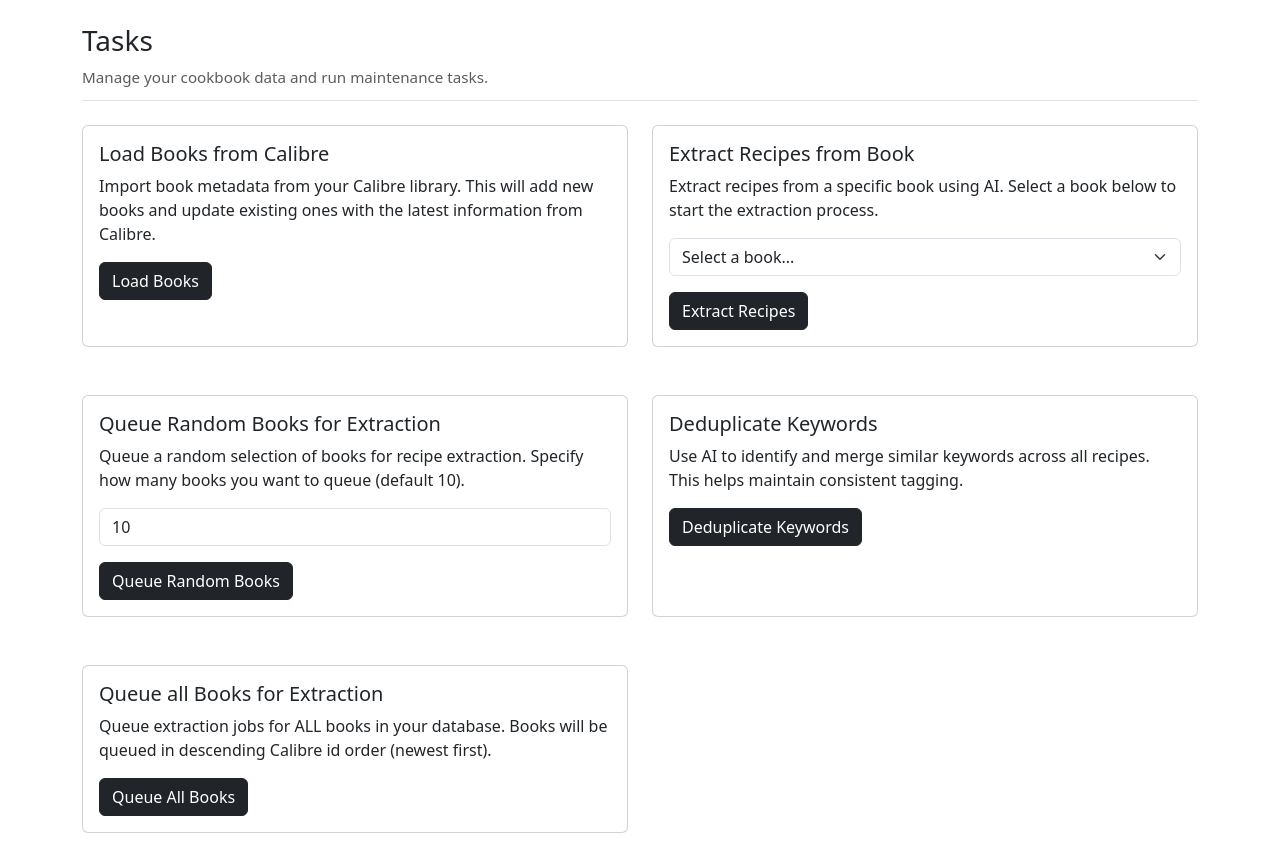
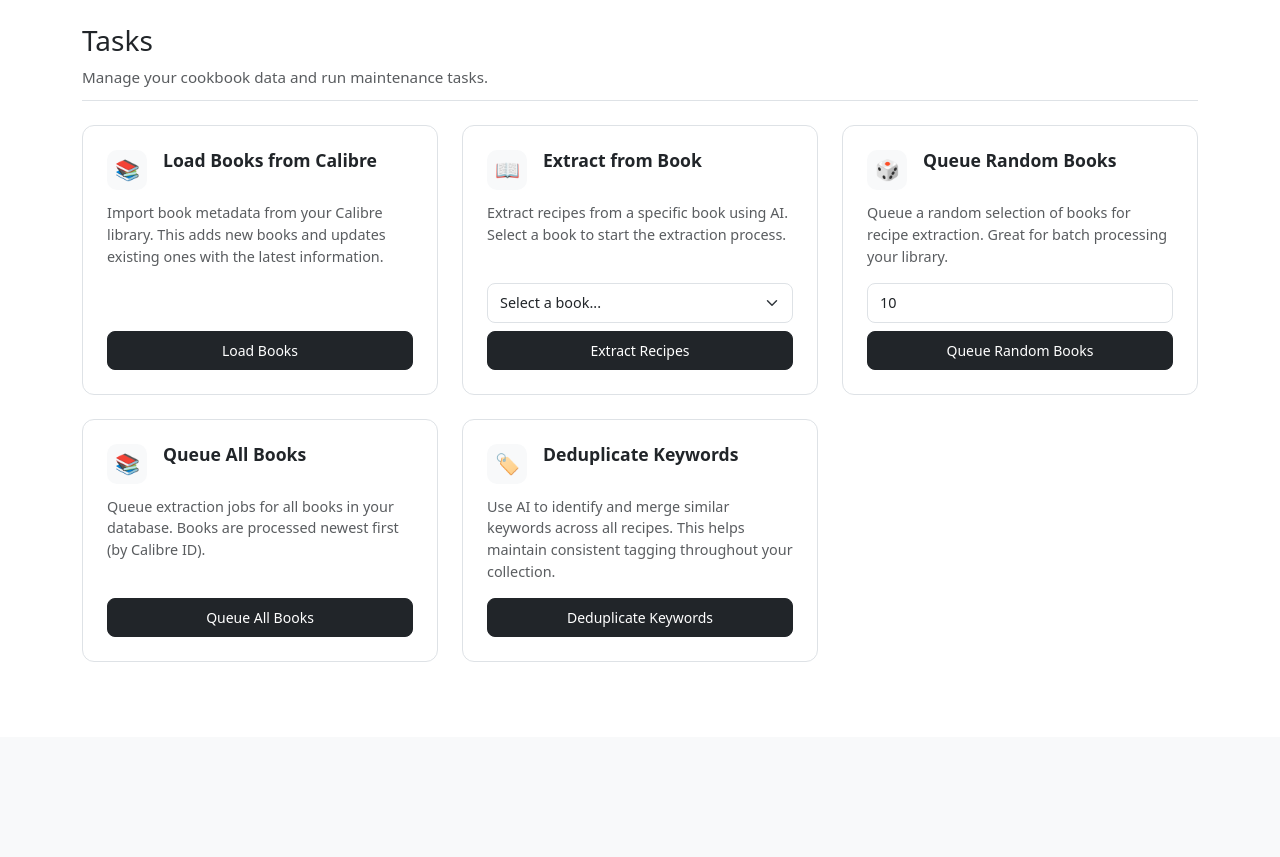
Before and after one commit to elgrove/cookmarks, a Django app: page /tasks/ in a window 1280 px wide. Shown: the part 63-920 px from the top of the page. After the commit the page ends 725 px from the top, so only its background shows below. Run offline with Django 5.2, Linux system fonts and the light colour scheme; data that the repository does not hold is empty; some libraries are stand-ins or nearby versions.

Commit message:
tasks page

```diff
--- a/core/templates/core/tasks.html
+++ b/core/templates/core/tasks.html
@@ -3,33 +3,122 @@
 {% block title %}Tasks - Cookmarks{% endblock %}
 
 {% block content %}
+<style>
+    .task-card {
+        position: relative;
+        display: flex;
+        flex-direction: column;
+        background: var(--bs-body-bg);
+        border: 1px solid var(--bs-border-color);
+        border-radius: 12px;
+        padding: 1.5rem;
+        height: 100%;
+        transition: transform 0.2s ease, box-shadow 0.2s ease, border-color 0.2s ease;
+    }
+
+    .task-card:hover {
+        transform: translateY(-4px);
+        box-shadow: 0 8px 24px rgba(0,0,0,0.1);
+        border-color: var(--bs-primary);
+    }
+
+    .task-card-header {
+        display: flex;
+        align-items: flex-start;
+        gap: 1rem;
+        margin-bottom: 0.75rem;
+    }
+
+    .task-card-icon {
+        display: flex;
+        align-items: center;
+        justify-content: center;
+        width: 2.5rem;
+        height: 2.5rem;
+        border-radius: 10px;
+        background: var(--bs-tertiary-bg);
+        font-size: 1.25rem;
+        flex-shrink: 0;
+    }
+
+    .task-card-title {
+        font-size: 1.1rem;
+        font-weight: 600;
+        margin: 0;
+        color: var(--bs-body-color);
+    }
+
+    .task-card-description {
+        font-size: 0.9rem;
+        color: var(--bs-secondary-color);
+        line-height: 1.5;
+        flex-grow: 1;
+        margin-bottom: 1rem;
+    }
+
+    .task-card-form {
+        margin-top: auto;
+    }
+
+    .task-card-form .form-select,
+    .task-card-form .form-control {
+        border-radius: 8px;
+        font-size: 0.9rem;
+        padding: 0.5rem 0.75rem;
+        border: 1px solid var(--bs-border-color);
+        transition: border-color 0.15s ease, box-shadow 0.15s ease;
+    }
+
+    .task-card-form .form-select:focus,
+    .task-card-form .form-control:focus {
+        border-color: var(--bs-primary);
+        box-shadow: 0 0 0 2px rgba(var(--bs-primary-rgb), 0.1);
+    }
+
+    .task-btn {
+        border-radius: 8px;
+        font-size: 0.875rem;
+        font-weight: 500;
+        padding: 0.5rem 1rem;
+        transition: all 0.15s ease;
+        width: 100%;
+    }
+</style>
+
 <div class="page-header">
     <h1 class="page-title">Tasks</h1>
     <p class="page-subtitle">Manage your cookbook data and run maintenance tasks.</p>
 </div>
 
-<div class="row row-cols-1 row-cols-md-2 g-4">
-    <div class="col mb-4">
-        <div class="card h-100">
-            <div class="card-body">
-                <h5 class="card-title">Load Books from Calibre</h5>
-                <p class="card-text">Import book metadata from your Calibre library. This will add new books and update existing ones with the latest information from Calibre.</p>
-                <form method="post" action="{% url 'load_books_from_calibre' %}">
+<div class="row g-4">
+    <div class="col-12 col-md-6 col-lg-4">
+        <div class="task-card">
+            <div class="task-card-header">
+                <div class="task-card-icon">📚</div>
+                <h5 class="task-card-title">Load Books from Calibre</h5>
+            </div>
+            <p class="task-card-description">
+                Import book metadata from your Calibre library. This adds new books and updates existing ones with the latest information.
+            </p>
+            <form method="post" action="{% url 'load_books_from_calibre' %}" class="task-card-form">
                 {% csrf_token %}
-                    <button type="submit" class="btn btn-dark">Load Books</button>
+                <button type="submit" class="btn btn-dark task-btn">Load Books</button>
             </form>
         </div>
     </div>
+
+    <div class="col-12 col-md-6 col-lg-4">
+        <div class="task-card">
+            <div class="task-card-header">
+                <div class="task-card-icon">📖</div>
+                <h5 class="task-card-title">Extract from Book</h5>
             </div>
-
-    <div class="col mb-4">
-        <div class="card h-100">
-            <div class="card-body">
-                <h5 class="card-title">Extract Recipes from Book</h5>
-                <p class="card-text">Extract recipes from a specific book using AI. Select a book below to start the extraction process.</p>
-                <form id="extractForm" data-extract-url-template="{% url 'queue_book_for_recipe_extraction' '00000000-0000-0000-0000-000000000000' %}">
+            <p class="task-card-description">
+                Extract recipes from a specific book using AI. Select a book to start the extraction process.
+            </p>
+            <form id="extractForm" data-extract-url-template="{% url 'queue_book_for_recipe_extraction' '00000000-0000-0000-0000-000000000000' %}" class="task-card-form">
                 {% csrf_token %}
-                    <div class="mb-3">
+                <div class="mb-2">
                     <select class="form-select" name="book_id" id="bookSelect" required>
                         <option value="">Select a book...</option>
                         {% for book in books %}
@@ -37,51 +126,59 @@
                         {% endfor %}
                     </select>
                 </div>
-                    <button type="button" class="btn btn-dark" onclick="extractRecipes()">Extract Recipes</button>
+                <button type="button" class="btn btn-dark task-btn" onclick="extractRecipes()">Extract Recipes</button>
             </form>
         </div>
     </div>
+
+    <div class="col-12 col-md-6 col-lg-4">
+        <div class="task-card">
+            <div class="task-card-header">
+                <div class="task-card-icon">🎲</div>
+                <h5 class="task-card-title">Queue Random Books</h5>
             </div>
-
-    <div class="col mb-4">
-        <div class="card h-100">
-            <div class="card-body">
-                <h5 class="card-title">Queue Random Books for Extraction</h5>
-                <p class="card-text">Queue a random selection of books for recipe extraction. Specify how many books you want to queue (default 10).</p>
-                <form method="post" action="{% url 'queue_random_books_for_extraction' %}">
+            <p class="task-card-description">
+                Queue a random selection of books for recipe extraction. Great for batch processing your library.
+            </p>
+            <form method="post" action="{% url 'queue_random_books_for_extraction' %}" class="task-card-form">
                 {% csrf_token %}
-                    <div class="mb-3">
-                        <input type="number" class="form-control" name="count" id="randomCount" min="1" max="1000" value="10" />
+                <div class="mb-2">
+                    <input type="number" class="form-control" name="count" id="randomCount" min="1" max="1000" value="10" placeholder="Number of books" />
                 </div>
-                    <button type="submit" class="btn btn-dark">Queue Random Books</button>
+                <button type="submit" class="btn btn-dark task-btn">Queue Random Books</button>
             </form>
         </div>
     </div>
+
+    <div class="col-12 col-md-6 col-lg-4">
+        <div class="task-card">
+            <div class="task-card-header">
+                <div class="task-card-icon">📚</div>
+                <h5 class="task-card-title">Queue All Books</h5>
             </div>
-
-    <div class="col mb-4">
-        <div class="card h-100">
-            <div class="card-body">
-                <h5 class="card-title">Deduplicate Keywords</h5>
-                <p class="card-text">Use AI to identify and merge similar keywords across all recipes. This helps maintain consistent tagging.</p>
-                <form method="post" action="{% url 'deduplicate_keywords' %}">
+            <p class="task-card-description">
+                Queue extraction jobs for all books in your database. Books are processed newest first (by Calibre ID).
+            </p>
+            <form method="post" action="{% url 'queue_all_books_for_extraction' %}" class="task-card-form">
                 {% csrf_token %}
-                    <button type="submit" class="btn btn-dark">Deduplicate Keywords</button>
+                <button type="submit" class="btn btn-dark task-btn" id="queueAllBtn">Queue All Books</button>
             </form>
         </div>
     </div>
+
+    <div class="col-12 col-md-6 col-lg-4">
+        <div class="task-card">
+            <div class="task-card-header">
+                <div class="task-card-icon">🏷️</div>
+                <h5 class="task-card-title">Deduplicate Keywords</h5>
             </div>
-
-    <div class="col mb-4">
-        <div class="card h-100">
-            <div class="card-body">
-                <h5 class="card-title">Queue all Books for Extraction</h5>
-                <p class="card-text">Queue extraction jobs for ALL books in your database. Books will be queued in descending Calibre id order (newest first).</p>
-                <form method="post" action="{% url 'queue_all_books_for_extraction' %}">
+            <p class="task-card-description">
+                Use AI to identify and merge similar keywords across all recipes. This helps maintain consistent tagging throughout your collection.
+            </p>
+            <form method="post" action="{% url 'deduplicate_keywords' %}" class="task-card-form">
                 {% csrf_token %}
-                    <button type="submit" class="btn btn-dark" id="queueAllBtn">Queue All Books</button>
+                <button type="submit" class="btn btn-dark task-btn">Deduplicate Keywords</button>
             </form>
-            </div>
         </div>
     </div>
 </div>
@@ -96,9 +193,6 @@ function extractRecipes() {
         return;
     }
 
-    const bookTitle = select.options[select.selectedIndex].text;
-
-    // submit directly, do not ask for confirmation
     const form = document.createElement('form');
     const urlTemplate = document.getElementById('extractForm').dataset.extractUrlTemplate;
     form.method = 'POST';
```
Lines whose indentation alone changed are shown as unchanged.
